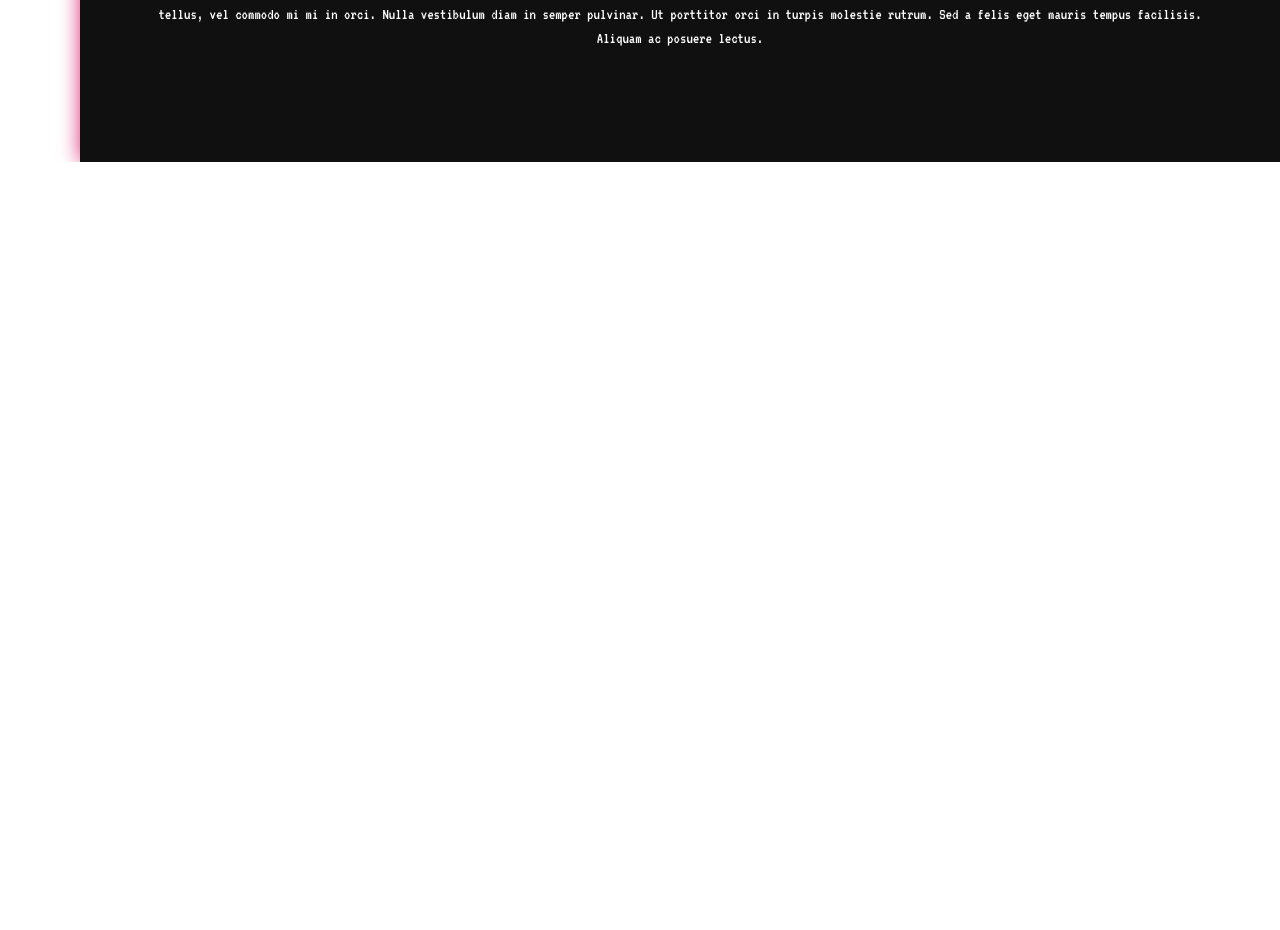
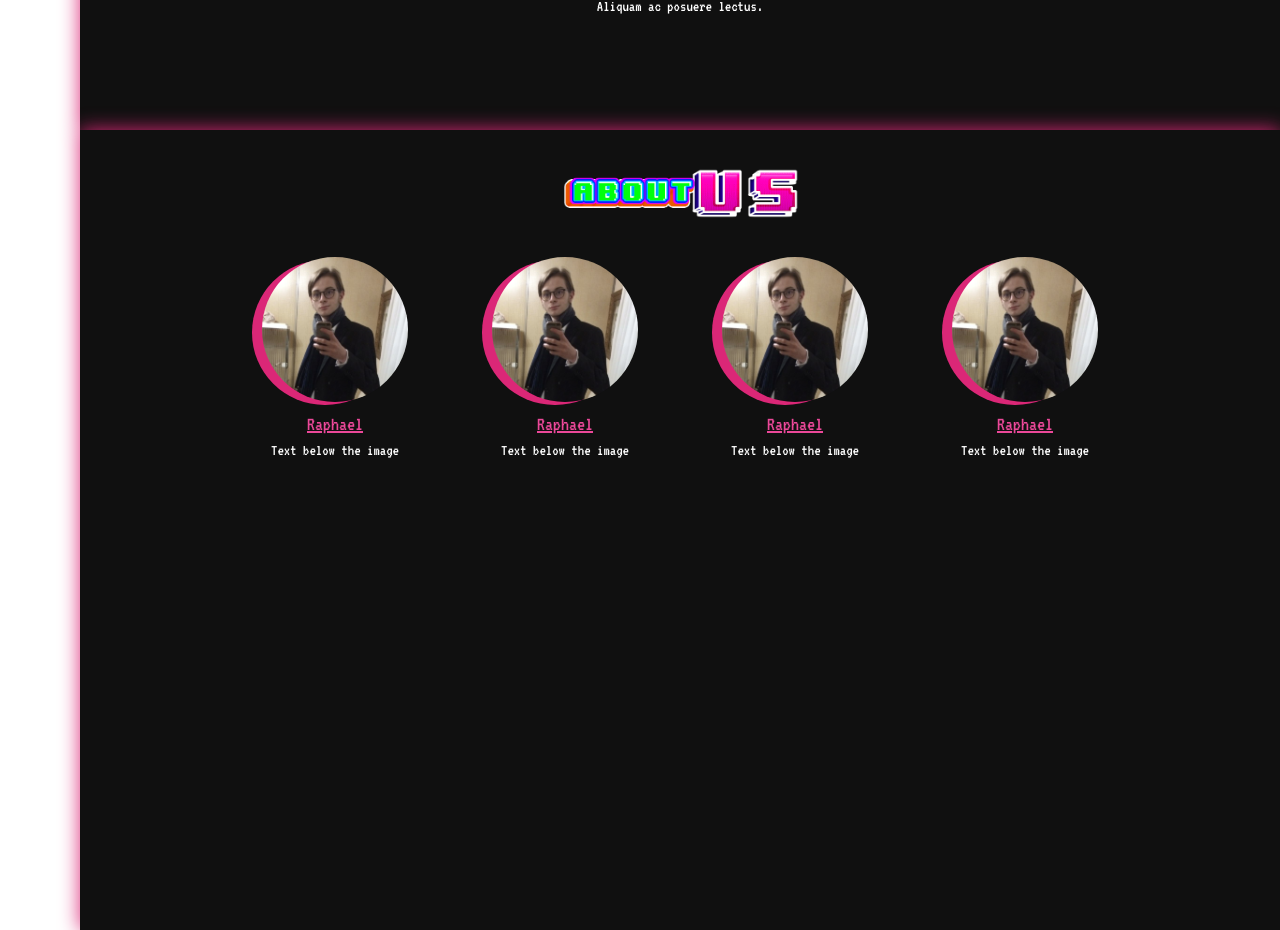
Before and after one commit to Adam-Alani/Code-Afterlife, a Svelte app in the folder website/: page / in a window 1280 px wide. Shown: the part 2193-3123 px from the top of the page. Before the commit the page ends 2355 px from the top, so only its background shows below. Built offline with nearby package versions, Linux system fonts and the light colour scheme.

Commit message:
team member page nearly done

```diff
--- a/website/src/App.svelte
+++ b/website/src/App.svelte
@@ -2,6 +2,7 @@
 	import Home from './components/Home.svelte';
 	import About from './components/About.svelte';
 	import DevLog from './components/DevLog.svelte';
+	import Team from './components/Team.svelte'
 </script>
 
 <main>
@@ -32,6 +33,7 @@
 				<Home/>
 				<About/>
 				<DevLog/>
+				<Team/>
 			</div>
 		</div>
 	</div>
--- a/website/src/components/DevLog.svelte
+++ b/website/src/components/DevLog.svelte
@@ -1,13 +1,13 @@
 <div class="relative flex flex-1 terminal ">
     <div class=" centered absolute flex  z-20 mx-0 my-auto left-1/2 right-0 ">
-        <div class="text-white mt-8 pt-8 justify-center flex flex-1 ">
+        <div class="text-white mt-8 justify-center flex flex-1 ">
             <img src="images/log.png" class="absolute size justify-center align-middle  "/>
         </div>
     </div>
     <div class=" z-10 mx-0 my-auto">
-        <div class="mt-36 mb-28 flex-grow text-white text-center " >
+        <div class="mt-28 mb-28 flex-grow text-white text-center " >
             <div>
-            <h1 class="text-xl underline text-green-500">Update Log 1</h1>
+            <h1 class="text-xl underline text-green-500">Update Log . . . : 1/14/2021</h1>
                 <div class="mt-2 mx-16">
                 <p>Lorem ipsum dolor sit amet, consectetur adipiscing elit. Integer ornare ligula sed cursus suscipit. Nam ut nisi convallis, vulputate turpis id, pretium ipsum. Nullam ligula tortor, viverra sit amet metus sed, rhoncus malesuada leo. Proin ac tincidunt lacus. Donec interdum, libero vel lobortis aliquet, tellus orci sollicitudin tellus, vel commodo mi mi in orci. Nulla vestibulum diam in semper pulvinar. Ut porttitor orci in turpis molestie rutrum. Sed a felis eget mauris tempus facilisis. Aliquam ac posuere lectus.</p>
                 </div>
@@ -27,9 +27,6 @@
                 <div class="mt-2 mx-16">
                     <p>Lorem ipsum dolor sit amet, consectetur adipiscing elit. Integer ornare ligula sed cursus suscipit. Nam ut nisi convallis, vulputate turpis id, pretium ipsum. Nullam ligula tortor, viverra sit amet metus sed, rhoncus malesuada leo. Proin ac tincidunt lacus. Donec interdum, libero vel lobortis aliquet, tellus orci sollicitudin tellus, vel commodo mi mi in orci. Nulla vestibulum diam in semper pulvinar. Ut porttitor orci in turpis molestie rutrum. Sed a felis eget mauris tempus facilisis. Aliquam ac posuere lectus.</p></div>
             </div>
-
-
-
         </div>
     </div>
 </div>
--- /dev/null
+++ b/website/src/components/Team.svelte
@@ -0,0 +1,77 @@
+<div class="h-screen terminal">
+    <div class="   flex  z-20 mx-0 my-auto left-1/2 right-0 ">
+        <div class=" mt-8 justify-center flex flex-1 ">
+            <img src="images/about.png" class=" size justify-around align-middle  "/>
+        </div>
+    </div>
+    <div class="flex justify-center">
+    <div class="wrapper items-center">
+    <div class="pt-8 box space-between justify-between">
+
+        <div class="align-top inline-block text-center  px-8">
+            <img src="images/raph.png" class="image" />
+            <h1 class="mt-2 text-pink-500 text-xl underline">Raphael</h1>
+            <span class="text-white">Text below the image</span>
+        </div>
+        <div class="align-top inline-block text-center  px-8">
+            <img src="images/raph.png" class="image" />
+            <h1 class="mt-2 text-pink-500 text-xl underline">Raphael</h1>
+            <span class="text-white">Text below the image</span>
+        </div>
+        <div class="align-top inline-block text-center  px-8">
+            <img src="images/raph.png" class="image" />
+            <h1 class="mt-2 text-pink-500 text-xl underline">Raphael</h1>
+            <span class="text-white">Text below the image</span>
+        </div>
+        <div class="align-top inline-block text-center  px-8">
+            <img src="images/raph.png" class="image" />
+            <h1 class="mt-2 text-pink-500 text-xl underline">Raphael</h1>
+            <span class="text-white">Text below the image</span>
+        </div>
+    </div>
+    </div>
+    </div>
+
+</div>
+
+
+
+
+
+<style>
+    .wrapper {
+        width: 75%;
+    }
+    .box {
+
+        display: flex;
+        flex-wrap: wrap;
+        margin:-10px;
+    }
+    .box>* {
+        flex: 1 1 160px;
+        margin: 10px;
+    }
+    .image {
+        border-radius: 100%;
+        filter: drop-shadow(-10px 3px 0px #DB2777);
+    }
+    .card {
+        flex: 0 1 24%;
+    }
+    .terminal {
+        background-color: #101010;
+        filter: drop-shadow(0 0 10px #DB2777);
+    }
+    .size {
+        width: 250px;
+        height: auto;
+    }
+    .centered {
+        transform: translate(-50%, 0);
+    }
+
+    @import 'tailwindcss/base';
+    @import 'tailwindcss/components';
+    @import 'tailwindcss/utilities';
+</style>
```
Also changed, not shown: website/public/images/about.png (added), website/public/images/raph.png (added).
